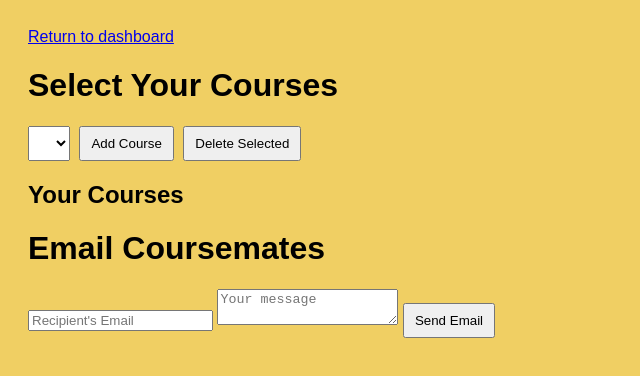
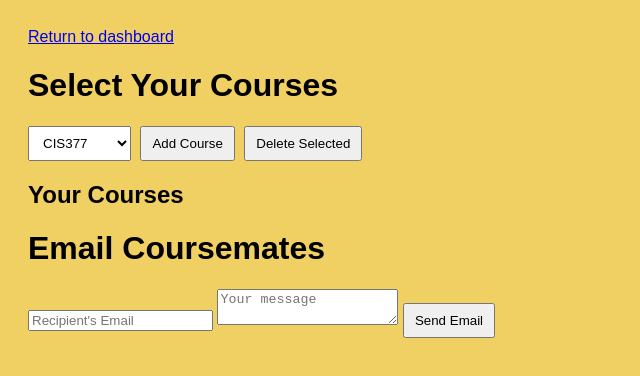
Before and after one commit to owilli04/cosc412_project, a plain HTML site: page studyBuddy/courses.html in a window 1280 px wide. Shown: the whole page, without its empty margins (0-640 px from the left). Drawn offline with Linux system fonts and the light colour scheme.

Commit message:
Update courses.html

```diff
--- a/studyBuddy/courses.html
+++ b/studyBuddy/courses.html
@@ -11,7 +11,12 @@
     <h1>Select Your Courses</h1>
     <div>
         <select id="courseDropdown">
-            <!-- Options will be populated by JavaScript -->
+            <option value="CIS377">CIS377</option>
+            <option value="COSC336">COSC336</option>
+            <option value="COSC350">COSC350</option>
+            <option value="COSC412">COSC412</option>
+            <option value="COSC435">COSC435</option>
+            <option value="COSC436">COSC436</option>
         </select>
         <button onclick="addCourse()">Add Course</button>
         <button onclick="deleteSelectedClasses()">Delete Selected</button>
```
